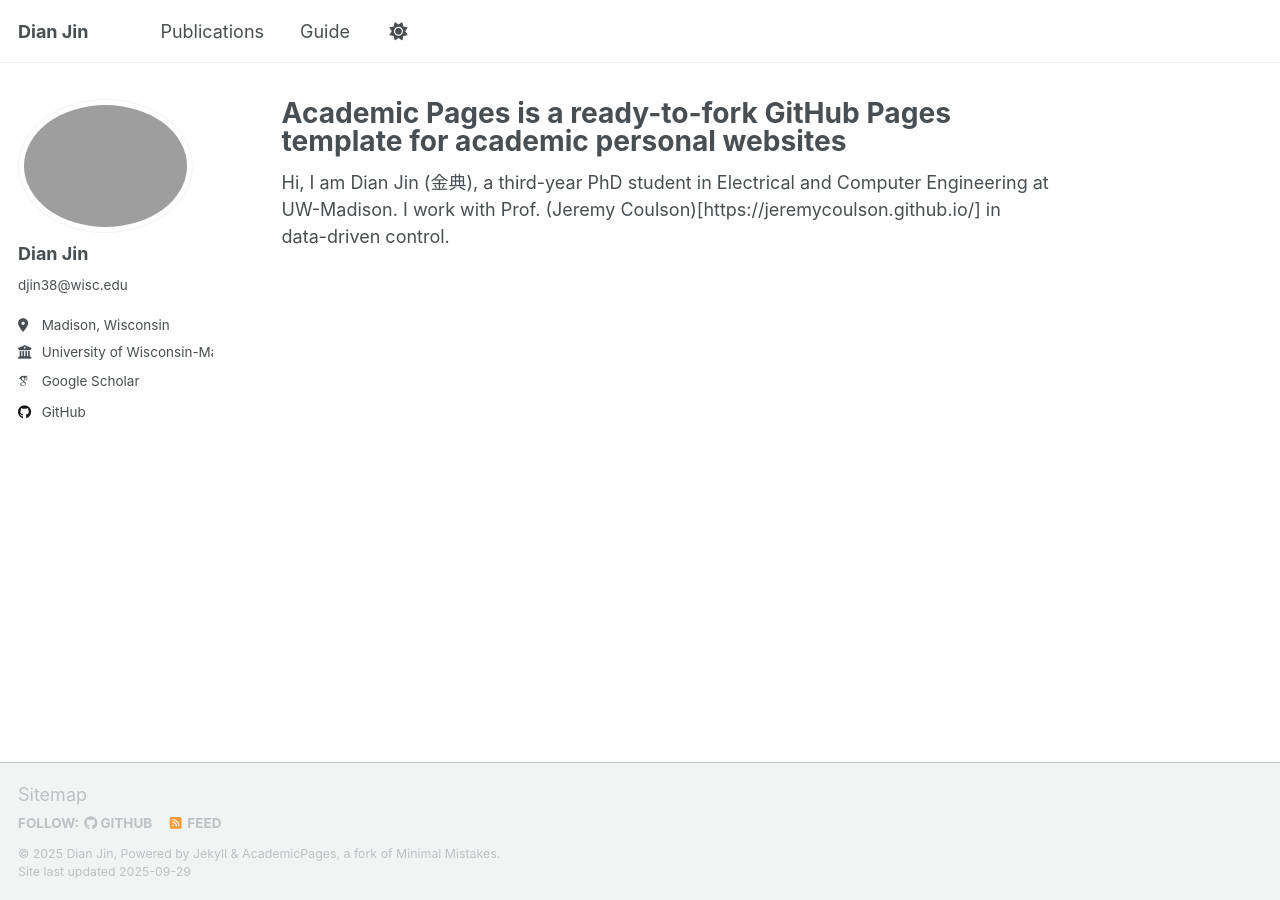
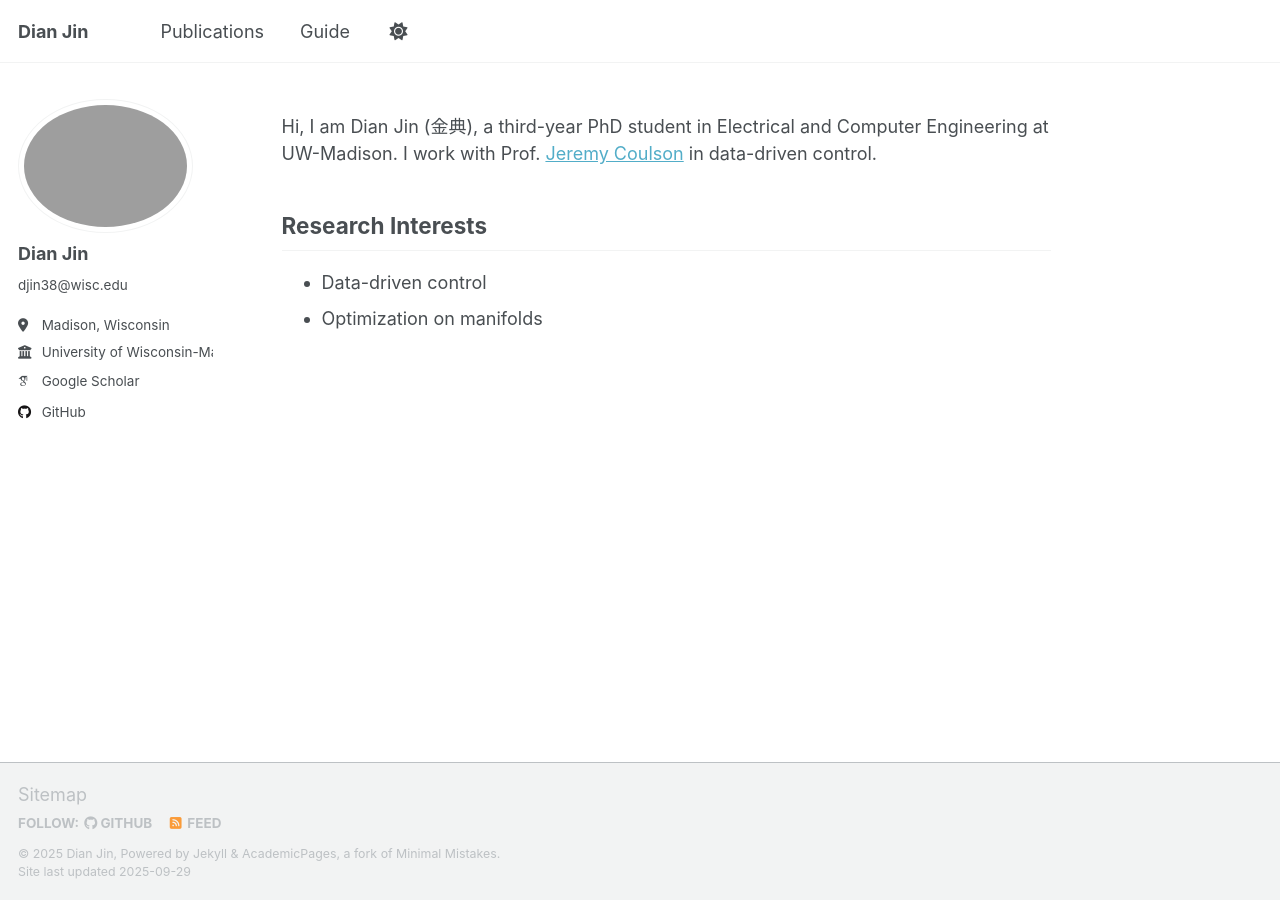
Before and after one commit to DianJin-Frederick/DianJin-Frederick.github.io, a Jekyll site: the page built from _pages/about.md, in a window 1280 px wide. Built offline with Jekyll 4.4.1, drawn with Linux system fonts in a browser that asks for light colours; some web fonts are replaced; a script that is not in the unit is left out.

Commit message:
update about page

```diff
--- a/_pages/about.md
+++ b/_pages/about.md
@@ -1,9 +1,13 @@
 ---
 permalink: /
-title: "Academic Pages is a ready-to-fork GitHub Pages template for academic personal websites"
+title: ""
 author_profile: true
 redirect_from:
   - /about/
   - /about.html
 ---
-Hi, I am Dian Jin (金典), a third-year PhD student in Electrical and Computer Engineering at UW-Madison. I work with Prof. (Jeremy Coulson)[https://jeremycoulson.github.io/] in data-driven control.
+Hi, I am Dian Jin (金典), a third-year PhD student in Electrical and Computer Engineering at UW-Madison. I work with Prof. [Jeremy Coulson](https://jeremycoulson.github.io/) in data-driven control.
+
+## Research Interests
+- Data-driven control
+- Optimization on manifolds
```
